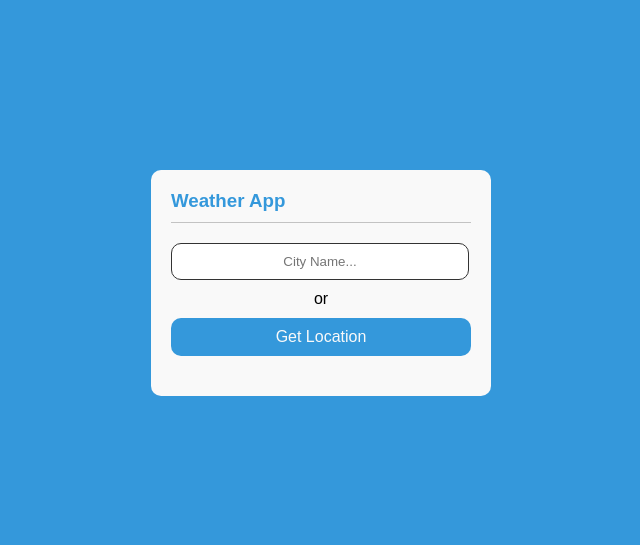
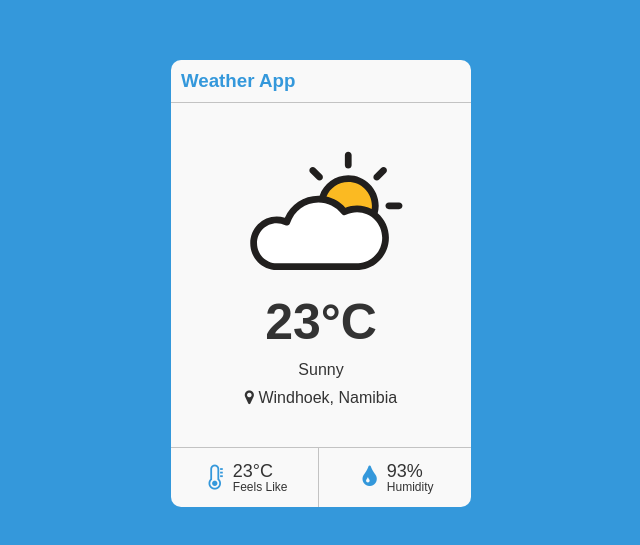
Before and after one commit to nundaabias/-Weather-App-in-JavaScript, a plain HTML site: page index.html in a window 1280 px wide. Shown: the part 117-662 px from the top of the page, without its empty margins (319-959 px from the left). Drawn offline with Linux system fonts and the light colour scheme.

Commit message:
Weather View Done

```diff
--- a/css/style.scss
+++ b/css/style.scss
@@ -21,7 +21,6 @@ body {
   display: flex;
   flex-direction: column;
   width: 300px;
-  padding: 20px 20px;
   border-radius: 10px;
   gap: 20px;
 
@@ -33,7 +32,7 @@ body {
   }
 
   .off {
-    display: none;
+    display: none !important;
   }
 
   .app-header {
@@ -42,6 +41,7 @@ body {
     padding-bottom: 10px;
     border-bottom: 1px solid rgba(153, 153, 153, 0.562);
     gap: 10px;
+    padding: 10px 10px;
     i,
     h3 {
       margin: 0;
@@ -56,6 +56,7 @@ body {
     }
   }
   .app-body {
+    // Form View
     .form-view {
       display: flex;
       flex-direction: column;
@@ -106,5 +107,84 @@ body {
         transform: translateY(1px);
       }
     }
+
+    // Weather View
+    .weather-view {
+      display: flex;
+      flex-direction: column;
+      align-items: center;
+      justify-content: center;
+      width: 100%;
+      color: #333;
+
+      .weather-icon {
+        width: 200px;
+        height: auto;
+        padding: none;
+        margin-bottom: -30px;
+      }
+
+      .temp {
+        display: flex;
+        font-size: 50px;
+        font-weight: bold;
+      }
+
+      .weather-title {
+        padding: 10px 0;
+      }
+
+      .app-footer {
+        display: flex;
+        justify-content: space-around;
+        width: 100%;
+        height: 60px;
+        border-top: 1px solid rgba(153, 153, 153, 0.562);
+        margin-top: 40px;
+        padding: 10px 0px;
+        box-sizing: border-box;
+        font-size: 16px;
+        position: relative;
+
+        .vl {
+          border-left: 1px solid rgba(153, 153, 153, 0.562);
+          height: 100%;
+          position: absolute;
+          left: 50%;
+          margin-left: -3px;
+          top: 0;
+        }
+
+        .left,
+        .right {
+          display: flex;
+          align-items: center;
+          justify-content: center;
+          gap: 10px;
+
+          .icon {
+            font-size: 25px;
+            color: var(--primary);
+            margin: none;
+            padding: none;
+          }
+
+          .details {
+            display: flex;
+            flex-direction: column;
+            .number,
+            .degree {
+              font-size: 18px;
+            }
+            .info {
+              margin-top: -2px;
+              margin-bottom: 0;
+              padding: none;
+              font-size: 12px;
+            }
+          }
+        }
+      }
+    }
   }
 }
--- a/index.html
+++ b/index.html
@@ -25,7 +25,7 @@
       <!-- Body -->
       <div class="app-body">
         <!-- Form View -->
-        <div class="form-view">
+        <div class="form-view off">
           <p class="info-txt off">
             <i class="fa fa-exclamation-circle"></i> Please enter a valid city
           </p>
@@ -41,11 +41,45 @@
         </div>
         <!-- Weather View -->
         <div class="weather-view">
+          <img
+            src="./svg/mostly-cloudy-svgrepo-com.svg"
+            class="weather-icon"
+            alt=""
+          />
+          <div class="temp">
+            <div class="number">23</div>
+            <div class="degree">°</div>
+            C
+          </div>
+          <div class="weather-title">Sunny</div>
+          <div class="location">
+            <i class="fa fa-map-marker"></i> Windhoek, Namibia
+          </div>
 
+          <!-- Footer -->
+          <div class="app-footer">
+            <!-- Feels Like -->
+            <div class="left">
+              <i class="fa fa-thermometer-empty icon"></i>
+              <div class="details">
+                <div class="number">23<span class="degree">°C</span></div>
+                <p class="info">Feels Like</p>
+              </div>
+            </div>
+            <!-- Vertical Line -->
+            <div class="vl"></div>
+            <!-- Humidity -->
+            <div class="right">
+              <i class="fa fa-tint icon"></i>
+              <div class="details">
+                <div class="number">93<span class="degree">%</span></div>
+                <p class="info">Humidity</p>
+              </div>
+
+            </div>
+          </div>
         </div>
       </div>
-      <!-- Footer -->
-      <div class="app-footer"></div>
     </div>
   </body>
 </html>
```
Also changed, not shown: css/style.css, 1 other file.
